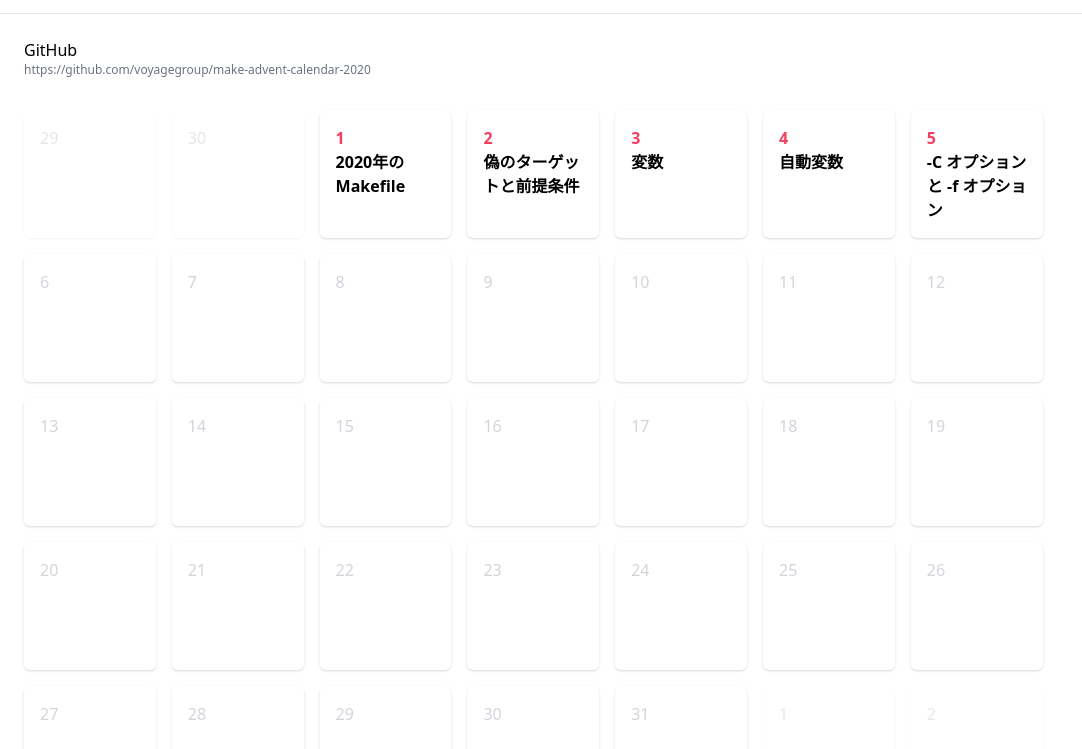
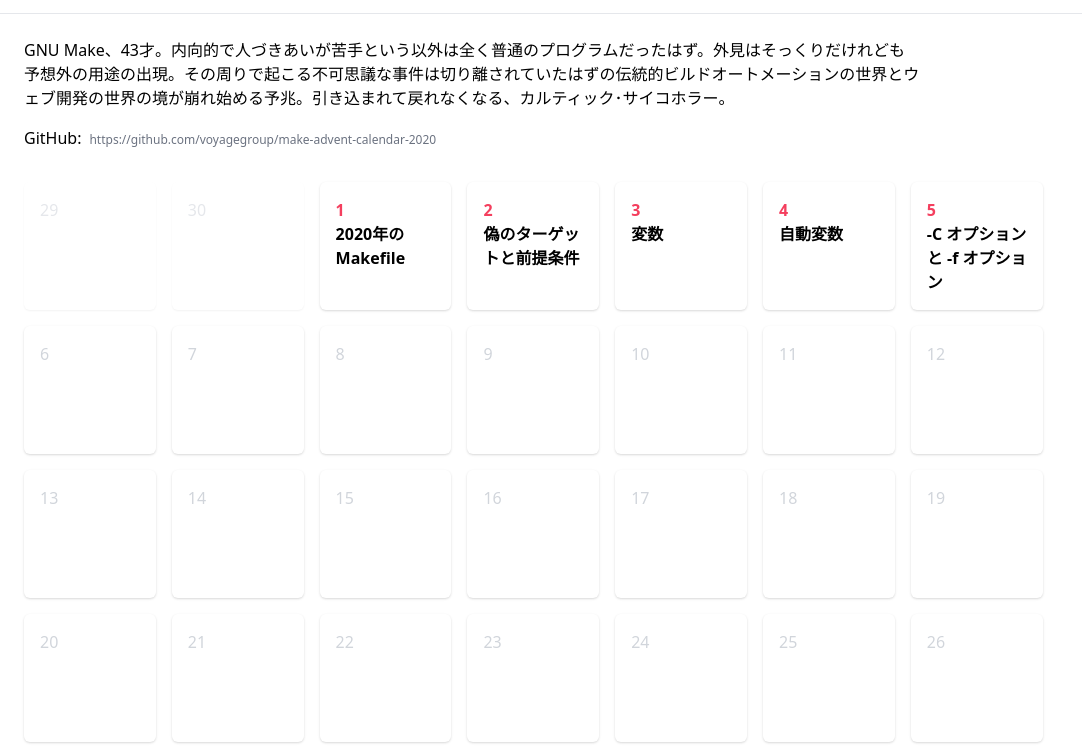
Before and after one commit to voyagegroup/make-advent-calendar-2020, a Gatsby site: page / in a window 1280 px wide. Shown: the part 51-800 px from the top of the page, without its empty margins (0-1082 px from the left). Built offline with nearby package versions, Linux system fonts and the light colour scheme; Gatsby itself is replaced by a stand-in of ours; a small style sheet from the web is missing.

Commit message:
add site description

```diff
--- /dev/null
+++ b/src/components/index/head.js
@@ -0,0 +1,31 @@
+import React from "react"
+import { useStaticQuery, graphql, Link } from "gatsby"
+
+const Head = () => {
+  const data = useStaticQuery(graphql`
+    query SiteDescriptionQuery {
+      site {
+        siteMetadata {
+          description
+        }
+      }
+    }
+  `)
+
+  return (
+    <section className="px-6 pt-6">
+      <section className="lg:max-w-4xl mb-4">
+        <p>{data.site.siteMetadata?.description}</p>
+      </section>
+      <section className="">
+        <p>GitHub:
+          <Link href="https://github.com/voyagegroup/make-advent-calendar-2020" className="text-xs text-gray-500 ml-2">
+            https://github.com/voyagegroup/make-advent-calendar-2020
+          </Link>
+          </p>
+      </section>
+    </section>
+  )
+}
+
+export default Head
--- a/src/pages/index.js
+++ b/src/pages/index.js
@@ -3,6 +3,7 @@ import { useStaticQuery, graphql, Link } from "gatsby"
 
 import Layout from "../components/layout"
 import SEO from "../components/seo"
+import Head from "../components/index/head"
 
 const IndexPage = () => {
   const result = useStaticQuery(graphql`
@@ -35,14 +36,7 @@ const IndexPage = () => {
   return (
     <Layout>
       <SEO title="Home" />
-      <section className="px-6 pt-6">
-        <p>GitHub</p>
-        <p className="text-xs text-gray-500">
-          <Link href="https://github.com/voyagegroup/make-advent-calendar-2020">
-            https://github.com/voyagegroup/make-advent-calendar-2020
-          </Link>
-        </p>
-      </section>
+      <Head></Head>
       <section className="w-screen lg:w-5/6 px-6 py-8 grid grid-cols-1 lg:grid-flow-row lg:grid-cols-7 lg:grid-rows-5 gap-4">
         {[...new Array(2)].map((_, index) => (
           <article key={index} className="hidden lg:block p-4 rounded-md shadow-sm">
```
